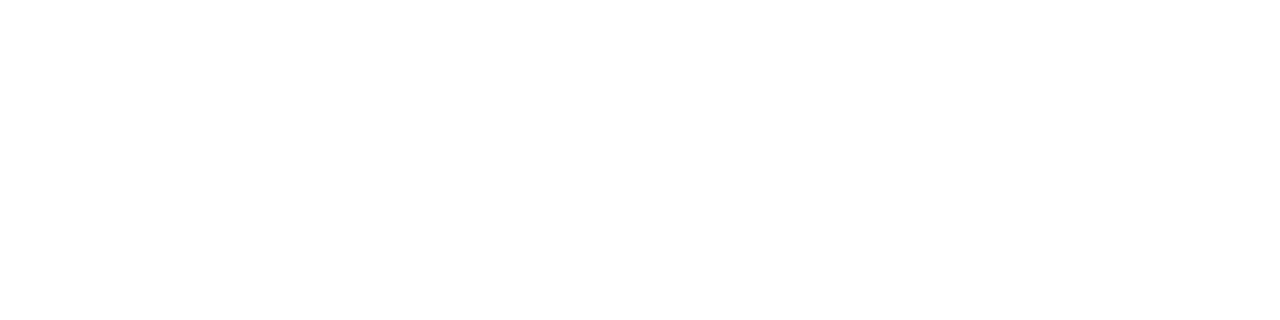
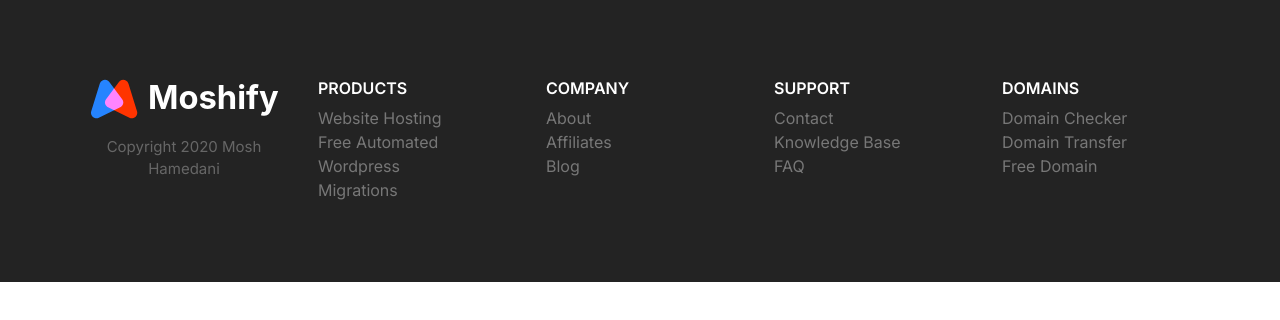
Before and after one commit to minkkylee/webPagePractice, a plain HTML site: page index.html in a window 1280 px wide. Drawn offline with Linux system fonts and the light colour scheme.

Commit message:
Footer Block Component

```diff
--- a/css/styles.css
+++ b/css/styles.css
@@ -139,6 +139,7 @@ a {
 .list {
     list-style: none;
     padding-left: 0;
+    margin: 1rem 0;
 }
 
 .list--inline .list__item {
@@ -807,3 +808,79 @@ a {
         max-width: 700px;
     }
 }
+
+/* Footer Block */
+.footer {
+    background: #232323;
+}
+
+.footer a {
+    color: #777;
+    transition: color 0.3s;
+}
+
+.footer a:hover {
+    color: #fff;
+}
+
+.footer__section {
+    padding: 2rem;
+    border-bottom: 1px solid #393939;
+}
+
+.footer__section .list {
+    margin: 0;
+}
+
+.footer__heading {
+    text-transform: uppercase;
+    font-weight: 600;
+}
+
+.footer__brand {
+    margin-top: 5rem;
+    text-align: center;
+}
+
+.footer__brand img {
+    width: 100%;
+    max-width: 230px;
+}
+.footer__copyright {
+    font-size: 2.1rem;
+    color: #fff;
+    opacity: .3;
+}
+
+@media screen and (min-width: 768px) {
+     .footer__sections {
+        grid-template-columns: repeat(auto-fit, minmax(10rem, 1fr));
+     }
+
+     .footer .collapsible__chevron {
+        display: none;
+     }
+
+     .footer .collapsible__content {
+        opacity: 1;
+        max-height: 100%;
+        font-size: 1.6rem;
+     }
+
+     .footer__brand {
+         order: -1;
+         margin-top: 1rem;
+        }
+
+    .footer__copyright {
+        font-size: 1.5rem;
+    }
+
+    .footer__section {
+    border: 0;
+    }
+
+    .footer__heading {
+        font-size: 1.6rem;
+    }
+}
--- a/index.html
+++ b/index.html
@@ -11,7 +11,79 @@
     <link rel="stylesheet" href="css/styles.css">
 </head>
 <body>
+<!-- Footer Block -->
+    <footer class="block block--dark footer">
+        <div class="container grid footer__sections">
+            <section class="collapsible collapsible--expanded footer__section">
+                <header class="collapsible__header">
+                    <h2 class="collapsible__heading footer__heading">PRODUCTS</h2>
+                    <svg class="icon icon--white collapsible__chevron">
+                        <use xlink:href="image/sprite.svg#chevron"></use>
+                    </svg>
+                </header>
+                <div class="collapsible__content">
+                    <ul class="list">
+                        <li><a href="#">Website Hosting</a></li>
+                        <li><a href="#">Free Automated Wordpress</a></li>
+                        <li><a href="#">Migrations</a></li>
+                    </ul>
+                </div>
+            </section>
 
+            <section class="collapsible footer__section">
+                <header class="collapsible__header">
+                    <h2 class="collapsible__heading footer__heading">company</h2>
+                    <svg class="icon icon--white collapsible__chevron">
+                        <use xlink:href="image/sprite.svg#chevron"></use>
+                    </svg>
+                </header>
+                <div class="collapsible__content">
+                    <ul class="list">
+                        <li><a href="#">About</a></li>
+                        <li><a href="#">Affiliates</a></li>
+                        <li><a href="#">Blog</a></li>
+                    </ul>
+                </div>
+            </section>
+
+            <section class="collapsible footer__section">
+                <header class="collapsible__header">
+                    <h2 class="collapsible__heading footer__heading">support</h2>
+                    <svg class="icon icon--white collapsible__chevron">
+                        <use xlink:href="image/sprite.svg#chevron"></use>
+                    </svg>
+                </header>
+                <div class="collapsible__content">
+                    <ul class="list">
+                        <li><a href="#">Contact</a></li>
+                        <li><a href="#">Knowledge Base</a></li>
+                        <li><a href="#">FAQ</a></li>
+                    </ul>
+                </div>
+            </section>
+
+            <section class="collapsible footer__section">
+                <header class="collapsible__header">
+                    <h2 class="collapsible__heading footer__heading">domains</h2>
+                    <svg class="icon icon--white collapsible__chevron">
+                        <use xlink:href="image/sprite.svg#chevron"></use>
+                    </svg>
+                </header>
+                <div class="collapsible__content">
+                    <ul class="list">
+                        <li><a href="#">Domain Checker</a></li>
+                        <li><a href="#">Domain Transfer</a></li>
+                        <li><a href="#">Free Domain</a></li>
+                    </ul>
+                </div>
+            </section>
+
+            <section class="footer__brand">
+                <img src="image/logo.svg" alt="">
+                <p class="footer__copyright">Copyright 2020 Mosh Hamedani</p>
+            </section>
+        </div>
+    </footer>
 
     <script src="js/main.js"></script>
 </body>
```
Also changed, not shown: component/footer block.html (added, +213 -0 lines).
